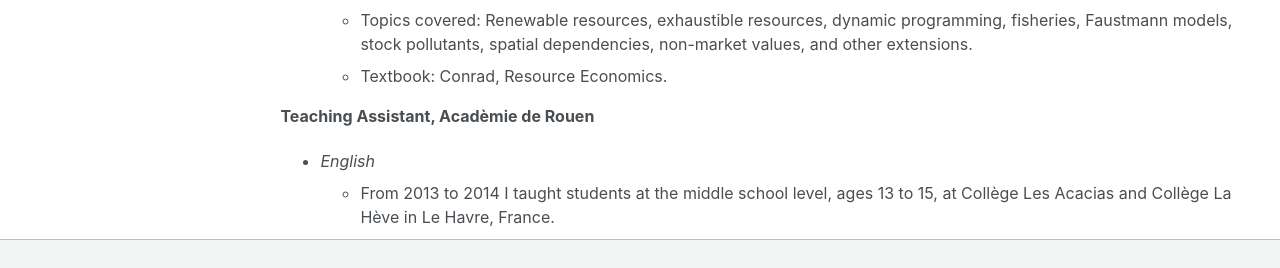
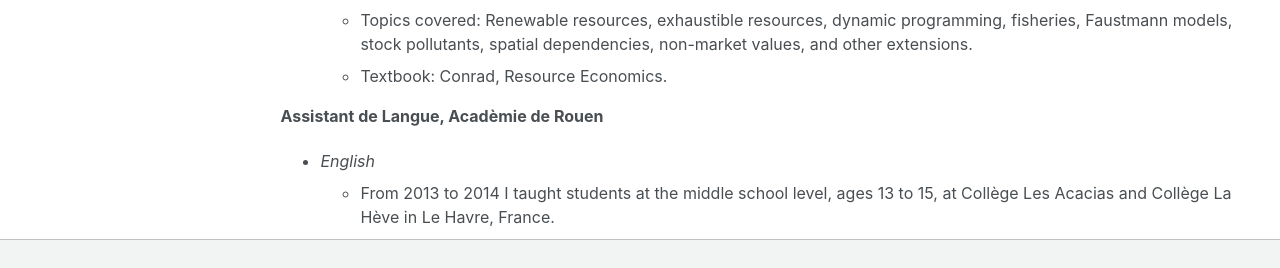
Before and after one commit to jacobgellman/jacobgellman.github.io, a Jekyll site: the page built from _pages/teaching.md, in a window 1280 px wide and 900 px high, scrolled down 700 px, cut to the strip 479-747 px from the top of the window. Built offline with Jekyll 4.4.1, drawn with Linux system fonts in a browser that asks for light colours.

Commit message:
Teaching page

```diff
--- a/_pages/teaching.md
+++ b/_pages/teaching.md
@@ -45,6 +45,6 @@ author_profile: true
   * Topics covered: Renewable resources, exhaustible resources, dynamic programming, fisheries, Faustmann models, stock pollutants, spatial dependencies, non-market values, and other extensions.
   * Textbook: Conrad, Resource Economics.
 
-**Teaching Assistant, Acadèmie de Rouen**
+**Assistant de Langue, Acadèmie de Rouen**
 * *English*
   * From 2013 to 2014 I taught students at the middle school level, ages 13 to 15, at Collège Les Acacias and Collège La Hève in Le Havre, France.
```
